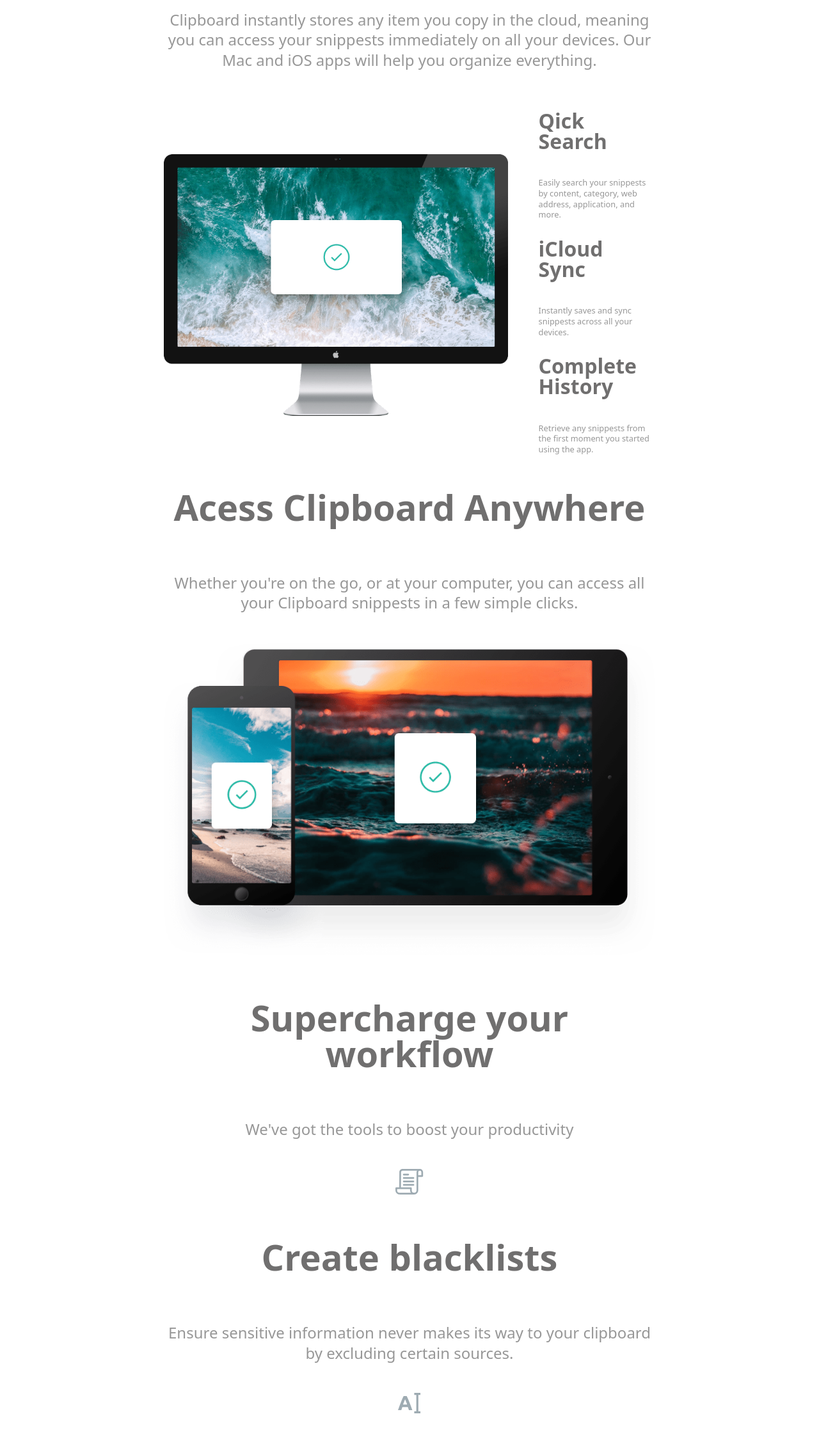
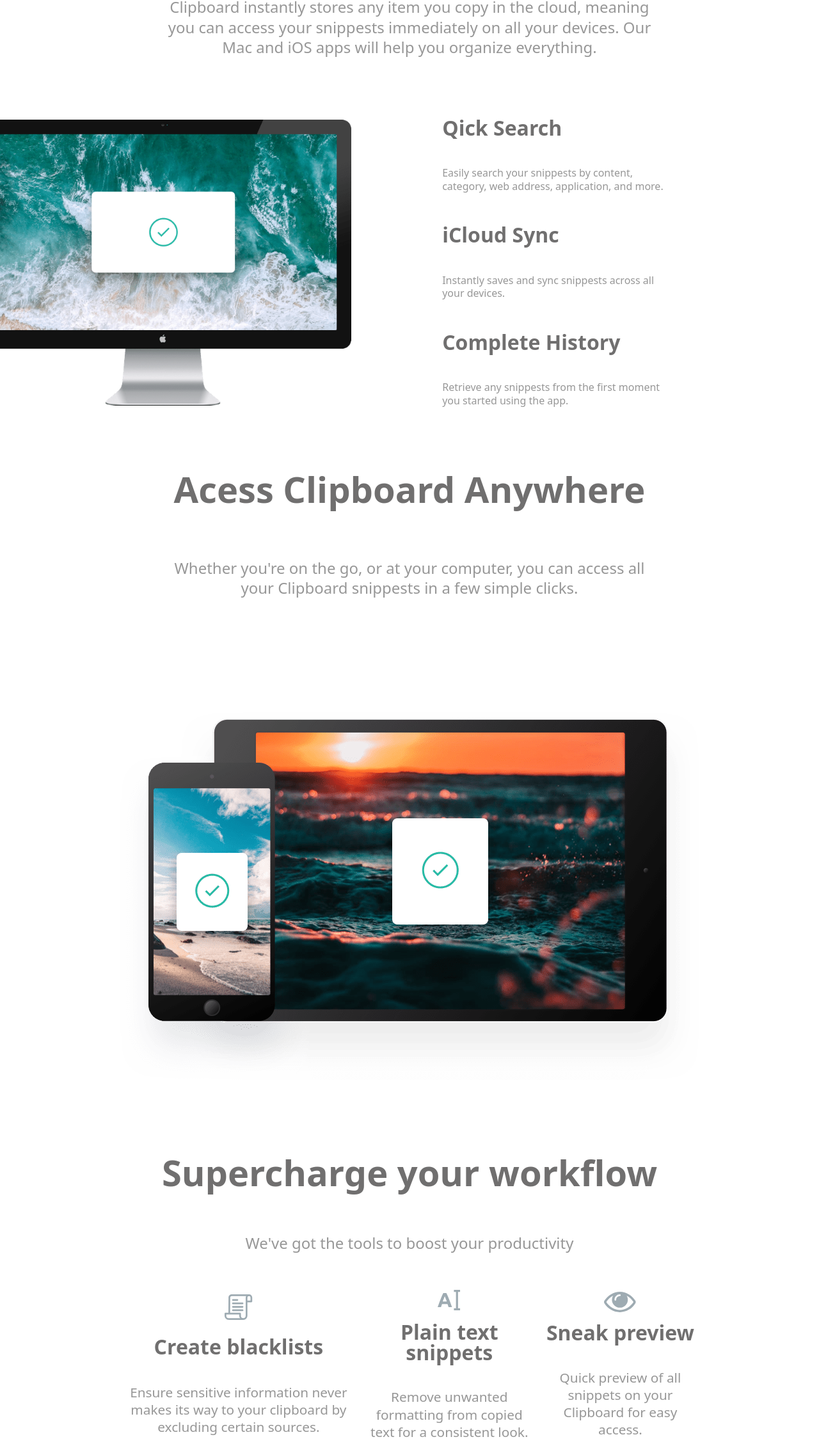
Before and after one commit to terhemeniorwua-png/clipboard-landing-page, a website: page index.html in a window 1280 px wide. Shown: the part 917-3188 px from the top of the page at 64% size. Drawn offline with Linux system fonts and the light colour scheme.

```diff
--- a/index.html
+++ b/index.html
@@ -10,22 +10,22 @@
 <body>
     <main class="">
         <section class="">
-            <img src="images/logo.svg" alt="" class="img">
-            <h2 class="lg:pb-1">A history of everything you copy</h2>
-            <p>
+            <img src="images/logo.svg" alt="" class="">
+            <h2 class="pad">A history of everything you copy</h2>
+            <p class="w-[55%] m-auto pad">
                 Clipboard allows you to track and organize everything you copy. Instantly access your clipboard on all your devices.
             </p>
-            <div class="lg:relative lg:bottom-20">
-            <button class="button1" type="submit">Download for iOS</button>
+            <div class="gap-5 btn">
+            <button class="button1 " type="submit">Download for iOS</button>
             <button class="button2" type="submit">Download for Mac</button>
             </div>
         </section>
         <section class="pb-10">
             <h2 class="">Keep track of your snippests</h2>
-            <p>Clipboard instantly stores any item you copy in the cloud, meaning you can access your snippests immediately on all your devices. Our Mac and iOS apps will help you organize everything.</p>
+            <p class="w-[60%] m-auto">Clipboard instantly stores any item you copy in the cloud, meaning you can access your snippests immediately on all your devices. Our Mac and iOS apps will help you organize everything.</p>
         </section>
-        <section class="lg:flex lg:justify-between gap-12">
-            <img src="images/image-computer.png" alt="" class="pt-10 icon w-[70%]">
+        <section class="sec">
+            <img src="images/image-computer.png" alt="" class="icon lg:relative lg:right-10">
             <div class=" space-y-5 div">
                 <div class="">
                 <h2 class="h2">Qick Search</h2>
@@ -44,7 +44,7 @@
           <section>
              <div>
                    <h2>Acess Clipboard Anywhere</h2>
-            <p>Whether you're on the go, or at your computer, you can access all your Clipboard snippests in a few simple clicks.</p>
+            <p class="w-[60%] m-auto">Whether you're on the go, or at your computer, you can access all your Clipboard snippests in a few simple clicks.</p>
             </div>
             </section>
         <section>
@@ -52,32 +52,28 @@
         </section>
         <section>
             <h2>Supercharge your workflow</h2>
-            <p>We've got the tools to boost your productivity</p>
+            <p class="pad">We've got the tools to boost your productivity</p>
         </section>
-        <section>
+        <section class="lg:flex lg:w-[70%] lg:gap-5 m-auto lg:items-center">
+            <div class="">
             <img src="images/icon-blacklist.svg" alt="" class="icon">
+            <h2 class="h2">Create blacklists</h2>
+            <p class="paraSz">Ensure sensitive information never makes its way to your clipboard by excluding certain sources.</p>
+            </div>
+            <div>
+             <img src="images/icon-text.svg" alt="" class="icon">
 
+            <h2 class="h2">Plain text snippets</h2>
+            <p class="paraSz">Remove unwanted formatting from copied text for a consistent look.</p>
+            </div>
+            <div>
+                <img src="images/icon-preview.svg" alt="" class="icon">
+
+            <h2 class="h2">Sneak preview</h2>
+            <p class="paraSz">Quick preview of all snippets on your Clipboard for easy access.</p>
+            </div>
         </section>
-        <section>
-            <h2>Create blacklists</h2>
-            <p>Ensure sensitive information never makes its way to your clipboard by excluding certain sources.</p>
-        </section>
-        <section>
-            <img src="images/icon-text.svg" alt="" class="icon">
-        </section>
-        <section>
-            <h2>Plain text snippets</h2>
-            <p>Remove unwanted formatting from copied text for a consistent look.</p>
-        </section>
-        <section>
-            <img src="images/icon-preview.svg" alt="" class="icon">
-
-        </section>
-        <section>
-            <h2>Sneak preview</h2>
-            <p>Quick preview of all snippets on your Clipboard for easy access.</p>
-        </section>
-        <section>
+        <section class="lg:flex">
             <img src="images/logo-google.png" alt="" class="icon">
             <img src="images/logo-ibm.png" alt="" class="icon">
             <img src="images/logo-microsoft.png" alt="" class="icon">
--- a/src/input.css
+++ b/src/input.css
@@ -55,8 +55,8 @@
 @media screen and (min-width:35em) {
     main{
     padding: calc(5% - 50px);
-    padding-left: 20%;
-    padding-right: 20%;
+    padding-left: 0%;
+    padding-right:0%;
     background-image: url(../images/bg-header-desktop.png);
     background-repeat: no-repeat;
     background-position: top;
@@ -83,19 +83,36 @@
     align-items: center;
 } */
  button{
-    width: 45%;
+    width: 30%;
+}
+.btn{
+    position: relative;
+    bottom: 10em;
 }
 .h2{
     font-size: 2em;
 }
 .paraSize{
-    font-size: 0.8em;
+    font-size: 1em;
+    margin-right: 40%;
 }
 .div{
     text-align: start;
 }
 .paddingtop{
-
+    padding-top: 12%;
+}
+.sec{
+    width: 100%;
+    display: grid;
+    grid-template-columns: 1fr 1fr;
+    gap: 8%;
+}
+.pad{
+    padding-top: 0%;
+}
+.paraSz{
+    font-size: 1.3em;
 }
 }
 
@@ -105,6 +122,7 @@
     transition-duration: 0.5s;
     margin-top: 15%;
     box-shadow: 5px 5px 5px rgb(116, 241, 199);
+    margin-right: 3%;
 }
 .button1:hover{
     background-color: rgb(116, 205, 240);
```
Also changed, not shown: src/output.css.
